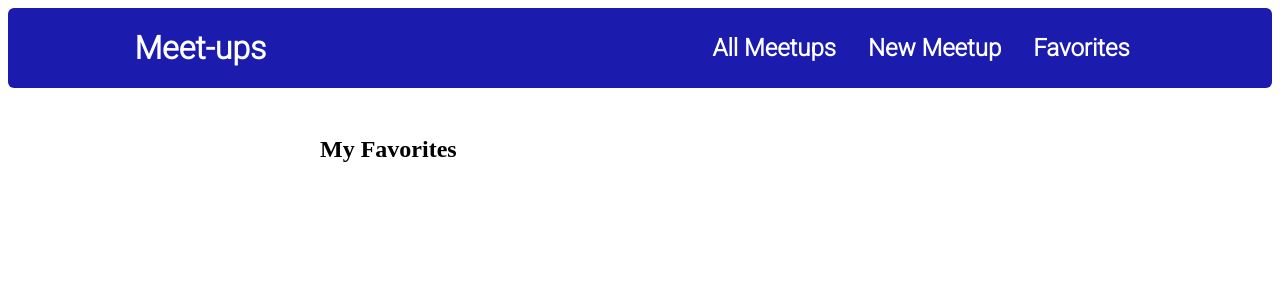
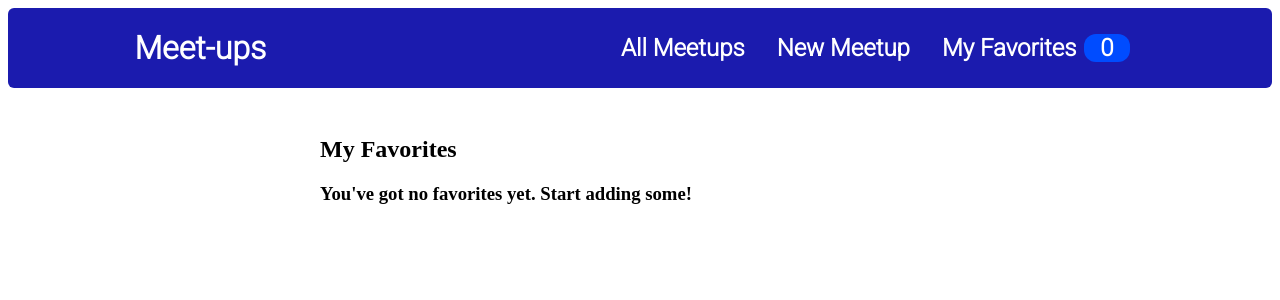
Before and after one commit to Chagchen/react-meet, a React (Create React App) app: page /favorites in a window 1280 px wide. Shown: the top 300 px of the page. Built offline with nearby package versions, Linux system fonts and the light colour scheme.

Commit message:
add badge counter to favorites main nav

```diff
--- a/src/components/layout/MainNavigation.js
+++ b/src/components/layout/MainNavigation.js
@@ -1,7 +1,10 @@
 import { Link } from "react-router-dom";
 import classes from "./MainNavigation.module.css";
+import { useContext } from "react";
+import FavoritesContext from "../../store/favorites-context";
 
 function MainNavigation() {
+  const favoritesCtx = useContext(FavoritesContext);
   return (
     <header className={classes.header}>
       <div className={classes.logo}>Meet-ups</div>
@@ -14,7 +17,9 @@ function MainNavigation() {
             <Link to="/new-meetup">New Meetup</Link>
           </li>
           <li>
-            <Link to="/favorites">Favorites</Link>
+            <Link to="/favorites">My Favorites
+            <span className={classes.badge}>{favoritesCtx.totalFavorites}</span>
+            </Link>
           </li>
         </ul>
       </nav>
--- a/src/components/layout/MainNavigation.module.css
+++ b/src/components/layout/MainNavigation.module.css
@@ -45,7 +45,7 @@
 }
 
 .badge {
-  background-color: aqua;
+  background-color: rgb(0, 76, 255);
   color: white;
   border-radius: 12px;
   padding: 0 1rem;
--- a/src/pages/Favorites.js
+++ b/src/pages/Favorites.js
@@ -1,17 +1,26 @@
-import {useContext} from 'react';
-import FavoritesContext from '../store/favorites-context';
+import { useContext } from "react";
+import FavoritesContext from "../store/favorites-context";
 import MeetupList from "../components/meetups/MeetupList";
 import { jsx as _jsx } from "react/jsx-runtime";
 import React from "react";
-
-
+//only temp memory used on page re-load all fav content disapears
 function FavoritesPage() {
   const favoritesCtx = useContext(FavoritesContext);
 
-  return <section>
-    <h1>My Favorites</h1>
-  <MeetupList meetups={favoritesCtx.favorites}/>
-  </section>;
+  let content;
+
+  if (favoritesCtx.totalFavorites === 0) {
+    content = <h3> You've got no favorites yet. Start adding some!  </h3>;
+  } else {
+    content = <MeetupList meetups={favoritesCtx.favorites} />;
+  }
+
+  return (
+    <section>
+      <h1 class='font-family: roboto;'>My Favorites</h1>
+      {content}
+    </section>
+  );
 }
 
 export default FavoritesPage;
```
Also changed, not shown: src/index.css (line endings or trailing spaces).
